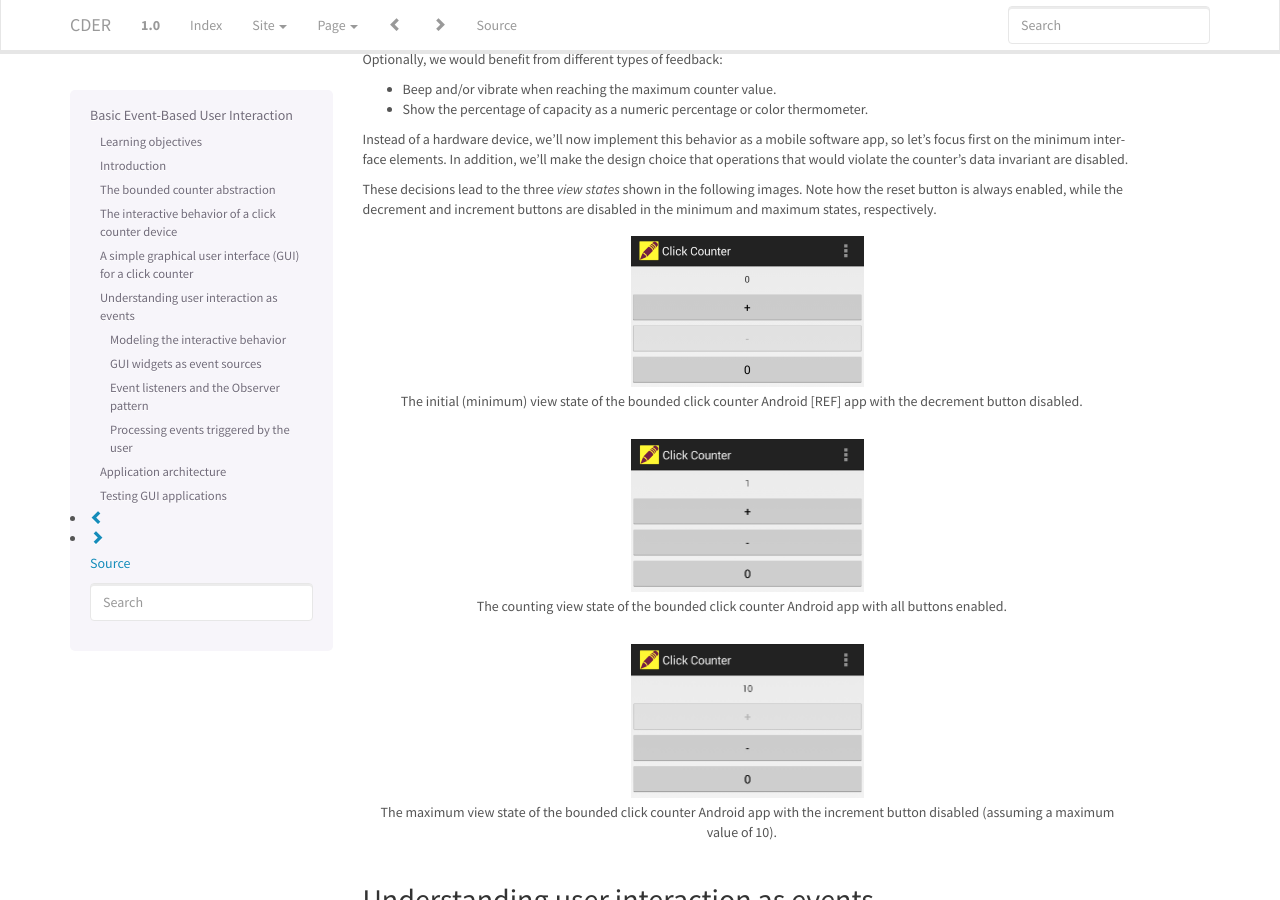
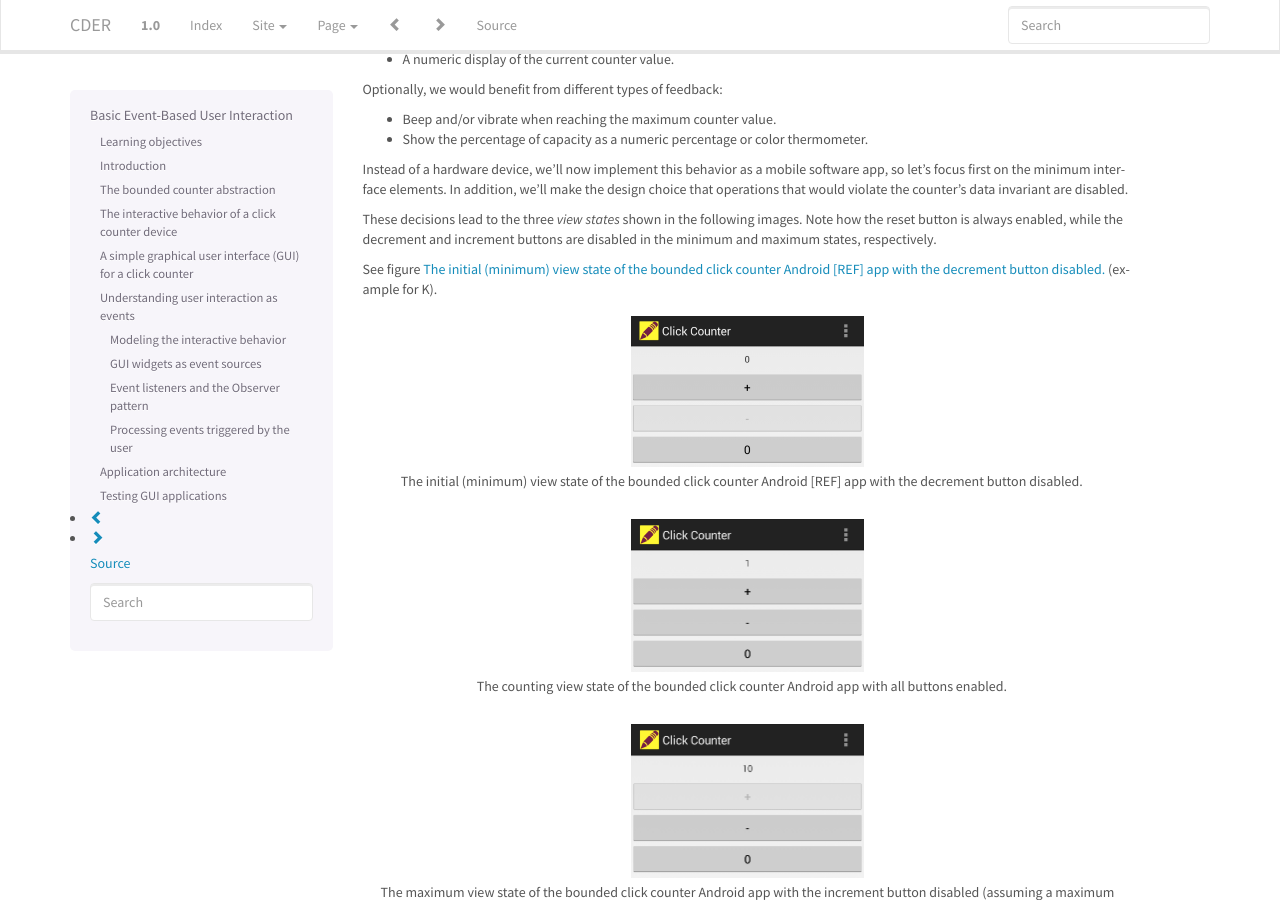
Before and after one commit to LoyolaChicagoBooks/cder, a Sphinx documentation site: the page built from source/events.rst, in a window 1280 px wide and 900 px high, scrolled down 1644 px. Built offline with Sphinx 7.4.7, drawn with Linux system fonts in a browser that asks for light colours; some of the changed text lies outside the part shown.

Commit message:
section and figure x-ref examples

```diff
--- a/source/events.rst
+++ b/source/events.rst
@@ -36,6 +36,10 @@ explore how to implement this using the Android mobile application
 development framework. Our running example will be a bounded click
 counter application that can be used to keep track of the capacity of,
 say, a movie theater.
+
+This is an example of a section reference :ref:`sec_BoundedCounterAbstraction` (example for K).
+
+.. _sec_BoundedCounterAbstraction:
 
 The bounded counter abstraction
 -------------------------------
@@ -132,6 +136,10 @@ These decisions lead to the three *view states* shown in the following
 images. Note how the reset button is always enabled, while the
 decrement and increment buttons are disabled in the minimum and
 maximum states, respectively.
+
+See figure :ref:`fig_BoundedCounterViewStateMin` (example for K).
+
+.. _fig_BoundedCounterViewStateMin:
 
 .. figure:: images/BoundedCounterViewStateMin.png
    :alt: Bounded Counter Min State
```
